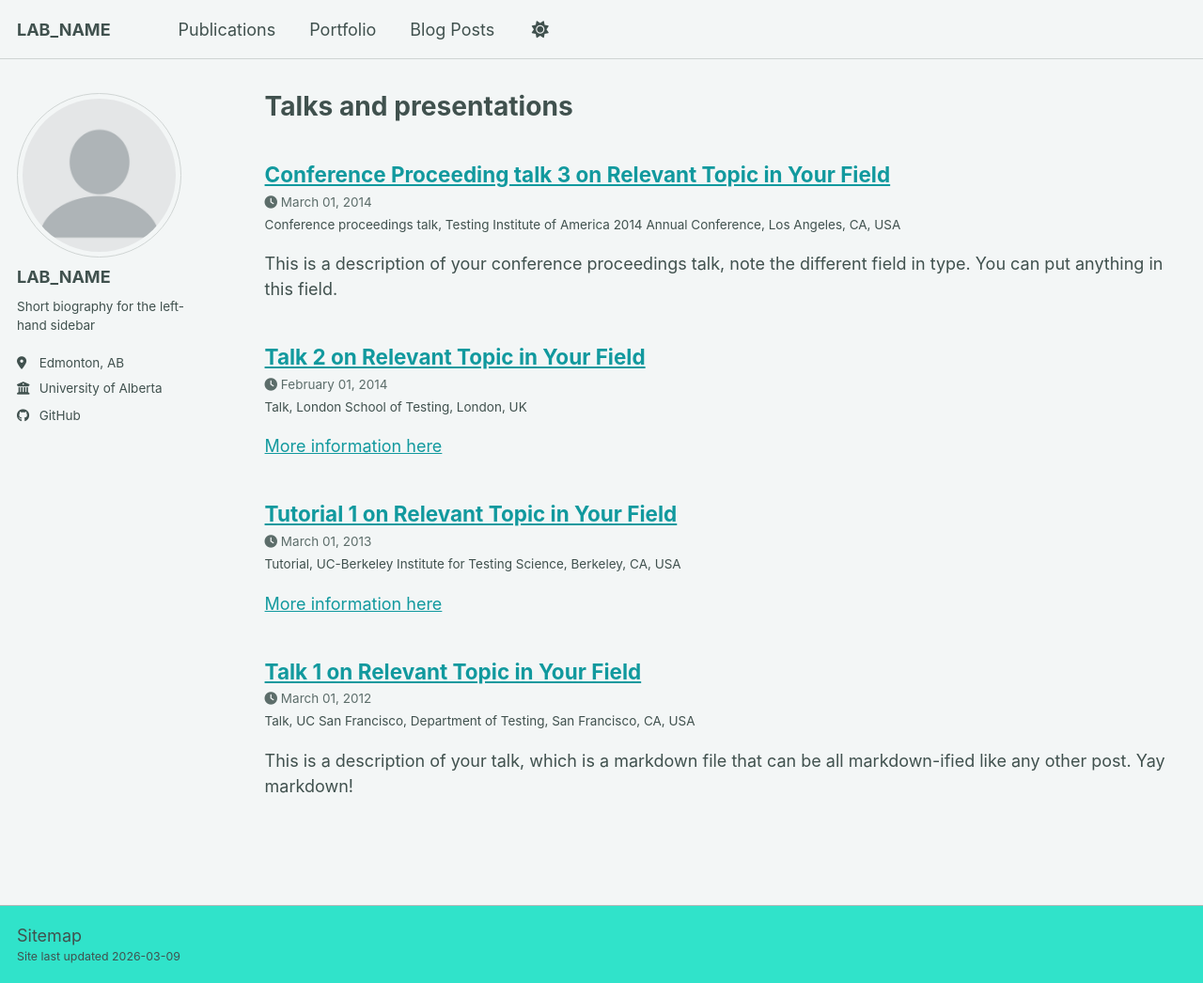
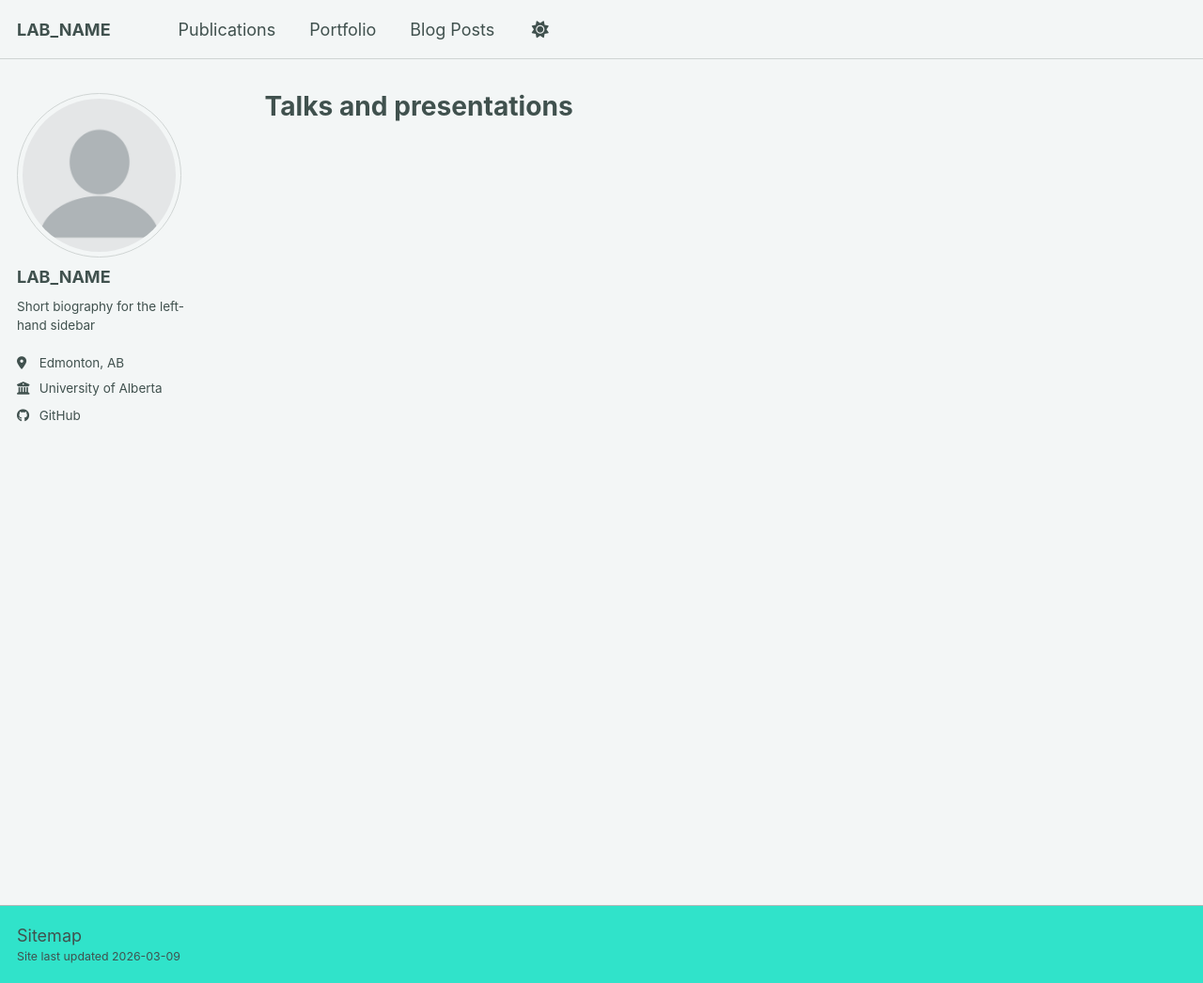
Before and after one commit to WildFire-ML/wildfire-ml.github.io, a Jekyll site: the page built from _pages/talks.html, in a window 1280 px wide and 1046 px high. Shown: the whole window at 94% size. Built offline with Jekyll 4.4.1, drawn with Linux system fonts in a browser that asks for light colours; a script bundle is joined from its source files by our own code; library files that are not in the unit come from our copies.

Commit message:
Remove talks

```diff
--- a/_config.yml
+++ b/_config.yml
@@ -282,14 +282,6 @@
       author_profile: true
       share: false
       comment: false
-  # _talks
-  - scope:
-      path: ""
-      type: talks
-    values:
-      layout: talk
-      author_profile: true
-      share: false
 
 
 # Sass/SCSS
--- a/_talks/2012-03-01-talk-1.md
+++ /dev/null
@@ -1,11 +0,0 @@
----
-title: "Talk 1 on Relevant Topic in Your Field"
-collection: talks
-type: "Talk"
-permalink: /talks/2012-03-01-talk-1
-venue: "UC San Francisco, Department of Testing"
-date: 2012-03-01
-location: "San Francisco, CA, USA"
----
-
-This is a description of your talk, which is a markdown file that can be all markdown-ified like any other post. Yay markdown!
--- a/_talks/2013-03-01-tutorial-1.md
+++ /dev/null
@@ -1,13 +0,0 @@
----
-title: "Tutorial 1 on Relevant Topic in Your Field"
-collection: talks
-type: "Tutorial"
-permalink: /talks/2013-03-01-tutorial-1
-venue: "UC-Berkeley Institute for Testing Science"
-date: 2013-03-01
-location: "Berkeley, CA, USA"
----
-
-[More information here](http://exampleurl.com)
-
-This is a description of your tutorial, note the different field in type. This is a markdown files that can be all markdown-ified like any other post. Yay markdown!
--- a/_talks/2014-02-01-talk-2.md
+++ /dev/null
@@ -1,13 +0,0 @@
----
-title: "Talk 2 on Relevant Topic in Your Field"
-collection: talks
-type: "Talk"
-permalink: /talks/2014-02-01-talk-2
-venue: "London School of Testing"
-date: 2014-02-01
-location: "London, UK"
----
-
-[More information here](http://example2.com)
-
-This is a description of your talk, which is a markdown files that can be all markdown-ified like any other post. Yay markdown!
--- a/_talks/2014-03-01-talk-3.md
+++ /dev/null
@@ -1,11 +0,0 @@
----
-title: "Conference Proceeding talk 3 on Relevant Topic in Your Field"
-collection: talks
-type: "Conference proceedings talk"
-permalink: /talks/2014-03-01-talk-3
-venue: "Testing Institute of America 2014 Annual Conference"
-date: 2014-03-01
-location: "Los Angeles, CA, USA"
----
-
-This is a description of your conference proceedings talk, note the different field in type. You can put anything in this field.
```
